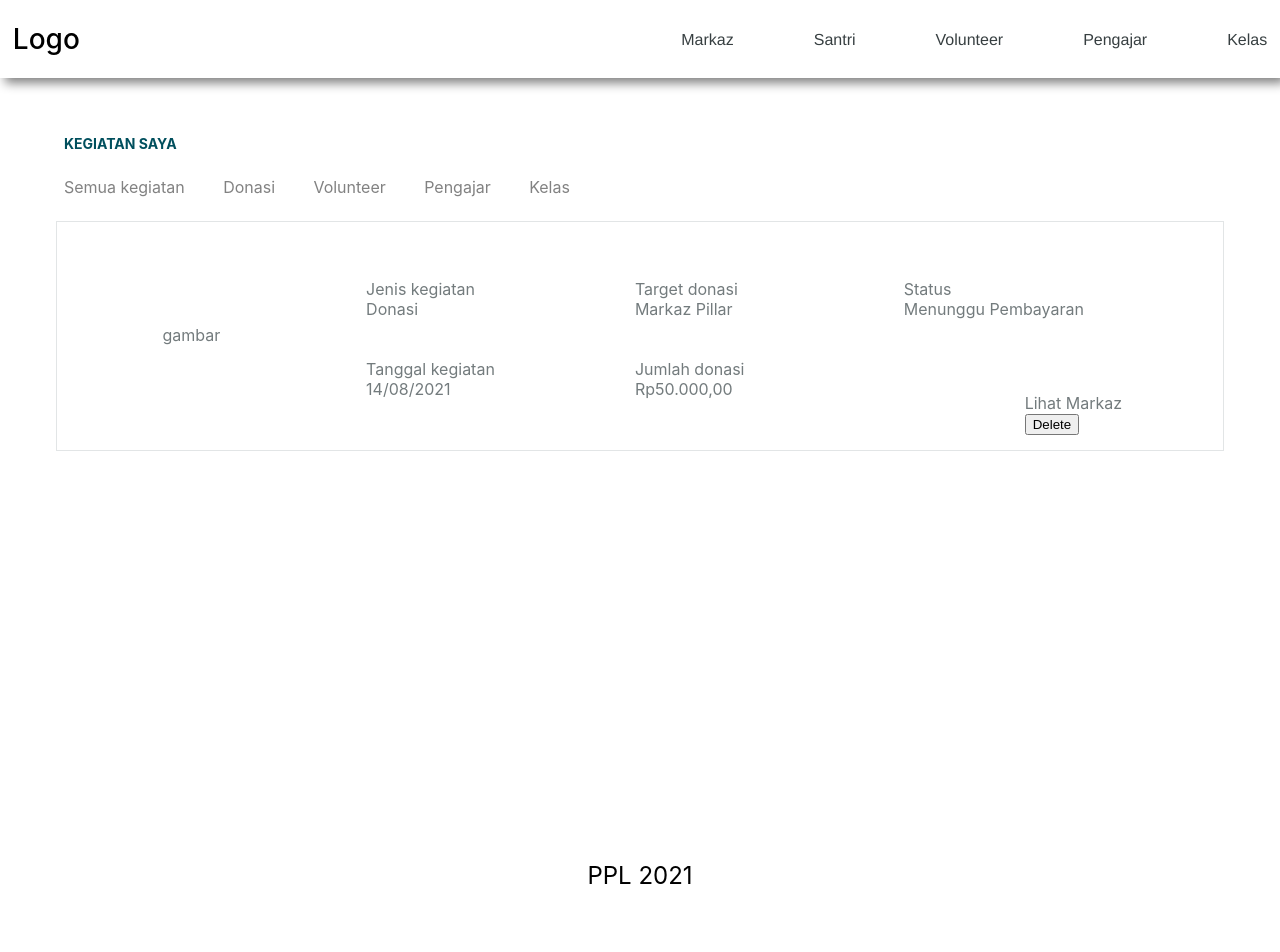
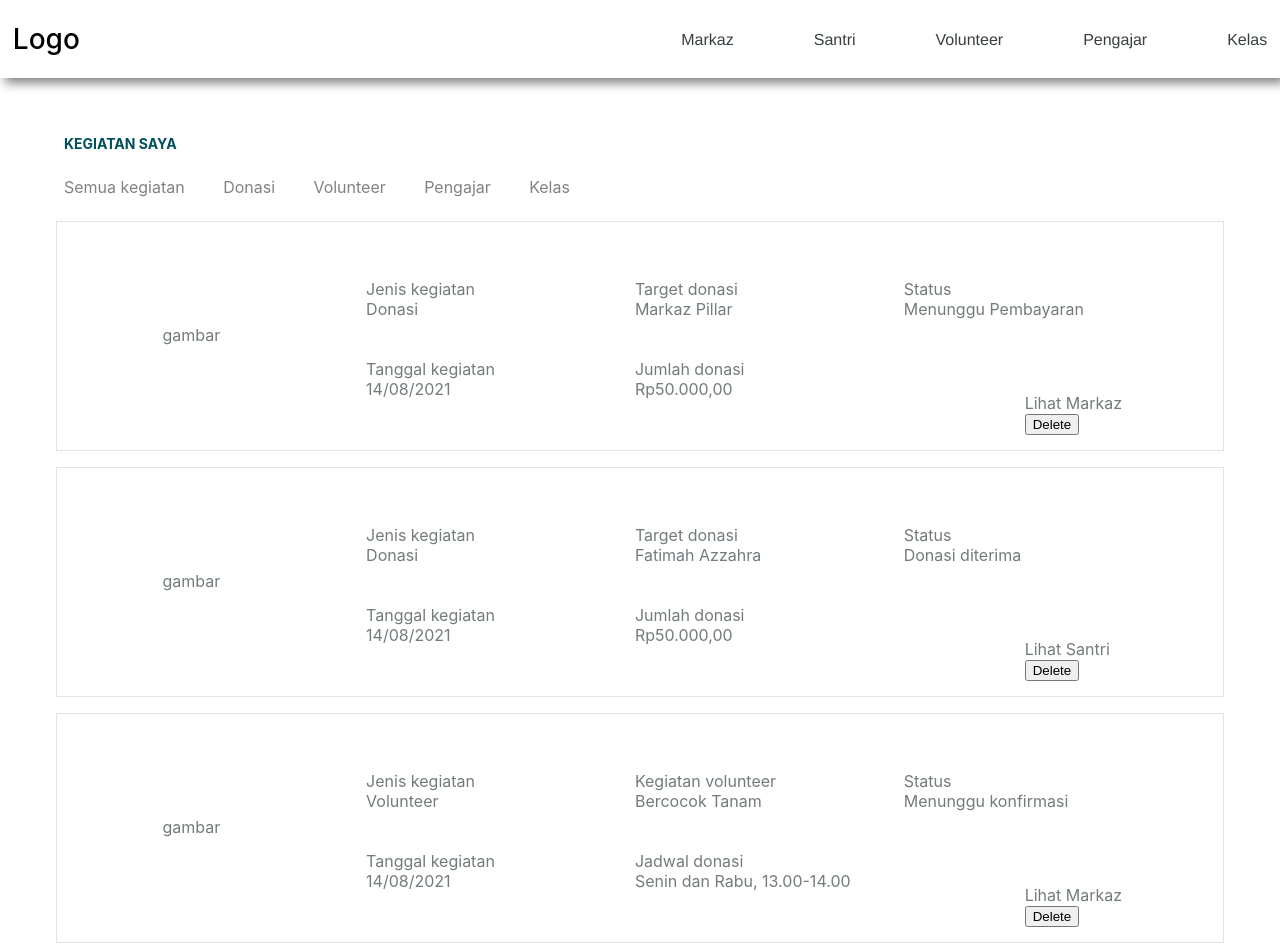
Before and after one commit to hazlazuardi/markaz-pillar-fe, a Next.js app: page /myactivity in a window 1280 px wide. Shown: the top 952 px of the page. Built offline with nearby package versions, Linux system fonts and the light colour scheme.

Commit message:
Added dummy data for my activity

```diff
--- a/pages/myactivity.js
+++ b/pages/myactivity.js
@@ -71,6 +71,68 @@ export default function Activity() {
               </div>
             </div>
           </Grid>
+          <Grid item>
+            <div className={styles.kartu_container}>
+              <div className={styles.kartu_item_image}>
+                gambar
+              </div>
+              <div className={styles.kartu_item_type}>
+                <a>Jenis kegiatan</a><br />
+                <a>Donasi</a>
+              </div>
+              <div className={styles.kartu_item_target}>
+                <a>Target donasi</a><br />
+                <a>Fatimah Azzahra</a>
+              </div>
+              <div className={styles.kartu_item_status}>
+                <a>Status</a><br />
+                <a>Donasi diterima</a>
+              </div>
+              <div className={styles.kartu_item_date}>
+                <a>Tanggal kegiatan</a><br />
+                <a>14/08/2021</a>
+              </div>
+              <div className={styles.kartu_item_donat}>
+                <a>Jumlah donasi</a><br />
+                <a>Rp50.000,00</a>
+              </div>
+              <div className={styles.kartu_item_markaz}>
+                <a>Lihat Santri </a>
+                <button>Delete</button>
+              </div>
+            </div>
+          </Grid>
+          <Grid item>
+            <div className={styles.kartu_container}>
+              <div className={styles.kartu_item_image}>
+                gambar
+              </div>
+              <div className={styles.kartu_item_type}>
+                <a>Jenis kegiatan</a><br />
+                <a>Volunteer</a>
+              </div>
+              <div className={styles.kartu_item_target}>
+                <a>Kegiatan volunteer</a><br />
+                <a>Bercocok Tanam</a>
+              </div>
+              <div className={styles.kartu_item_status}>
+                <a>Status</a><br />
+                <a>Menunggu konfirmasi</a>
+              </div>
+              <div className={styles.kartu_item_date}>
+                <a>Tanggal kegiatan</a><br />
+                <a>14/08/2021</a>
+              </div>
+              <div className={styles.kartu_item_donat}>
+                <a>Jadwal donasi</a><br />
+                <a>Senin dan Rabu, 13.00-14.00</a>
+              </div>
+              <div className={styles.kartu_item_markaz}>
+                <a>Lihat Markaz </a>
+                <button>Delete</button>
+              </div>
+            </div>
+          </Grid>
         </Grid>
       </Grid>
     </div>
```
